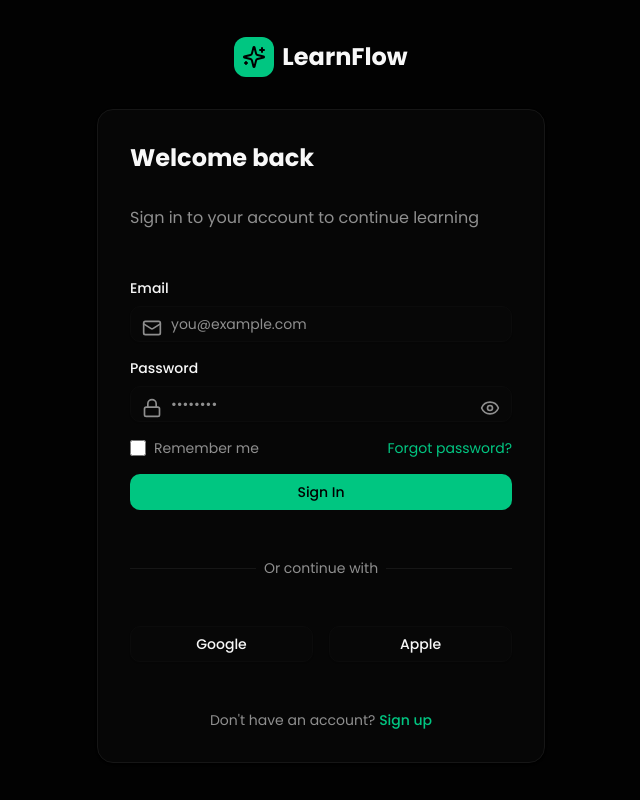
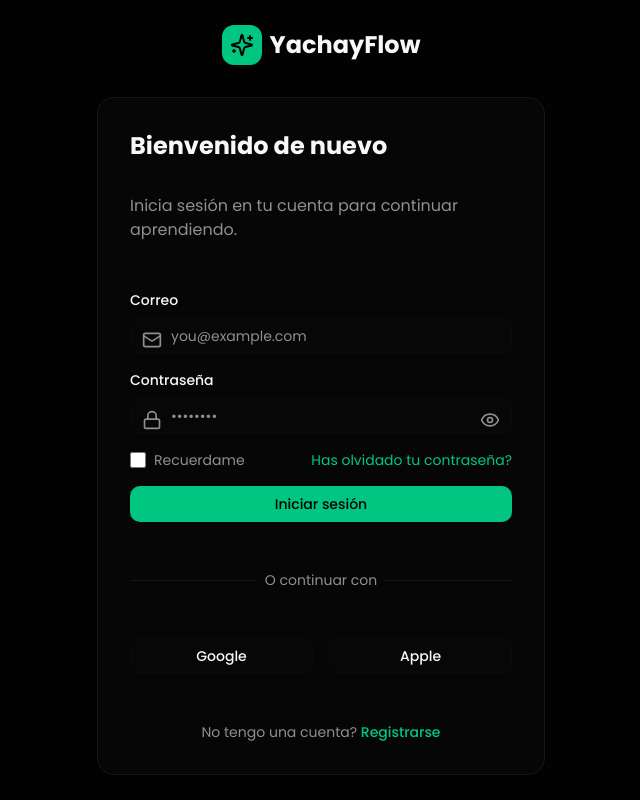
Before and after one commit to silverblade34/frontend-yachay, a Next.js app: page /login in a window 1280 px wide. Shown: the whole page, without its empty margins (319-959 px from the left). Built offline with nearby package versions, Linux system fonts and the light colour scheme.

Commit message:
fix: textos auth a espanol

```diff
--- a/src/app/(auth)/login/page.tsx
+++ b/src/app/(auth)/login/page.tsx
@@ -47,12 +47,12 @@ export default function LoginPage() {
           <div className="h-10 w-10 rounded-lg bg-accent flex items-center justify-center">
             <Sparkles className="h-6 w-6 text-accent-foreground" />
           </div>
-          <span className="text-2xl font-bold text-foreground">LearnFlow</span>
+          <span className="text-2xl font-bold text-foreground">YachayFlow</span>
         </div>
 
         <Card className="border-border bg-card p-8">
-          <h1 className="text-2xl font-bold mb-2">Welcome back</h1>
-          <p className="text-muted-foreground mb-6">Sign in to your account to continue learning</p>
+          <h1 className="text-2xl font-bold mb-2">Bienvenido de nuevo</h1>
+          <p className="text-muted-foreground mb-6">Inicia sesión en tu cuenta para continuar aprendiendo.</p>
 
           {error && (
             <div className="mb-4 p-3 bg-destructive/10 border border-destructive rounded-lg text-sm text-destructive">
@@ -62,7 +62,7 @@ export default function LoginPage() {
 
           <form onSubmit={handleSubmit} className="space-y-4">
             <div>
-              <Label htmlFor="email" className="text-sm font-medium mb-2 block">Email</Label>
+              <Label htmlFor="email" className="text-sm font-medium mb-2 block">Correo</Label>
               <div className="relative">
                 <Mail className="absolute left-3 top-3 h-5 w-5 text-muted-foreground pointer-events-none" />
                 <Input
@@ -77,7 +77,7 @@ export default function LoginPage() {
             </div>
 
             <div>
-              <Label htmlFor="password" className="text-sm font-medium mb-2 block">Password</Label>
+              <Label htmlFor="password" className="text-sm font-medium mb-2 block">Contraseña</Label>
               <div className="relative">
                 <Lock className="absolute left-3 top-3 h-5 w-5 text-muted-foreground pointer-events-none" />
                 <Input
@@ -101,9 +101,9 @@ export default function LoginPage() {
             <div className="flex items-center justify-between text-sm">
               <label className="flex items-center gap-2 cursor-pointer">
                 <input type="checkbox" className="rounded w-4 h-4 border-input" />
-                <span className="text-muted-foreground">Remember me</span>
+                <span className="text-muted-foreground">Recuerdame</span>
               </label>
-              <Link href="#" className="text-accent hover:text-accent/90">Forgot password?</Link>
+              <Link href="#" className="text-accent hover:text-accent/90">Has olvidado tu contraseña?</Link>
             </div>
 
             <Button
@@ -111,7 +111,7 @@ export default function LoginPage() {
               disabled={loading}
               className="w-full bg-accent text-accent-foreground hover:opacity-90"
             >
-              {loading ? 'Signing in...' : 'Sign In'}
+              {loading ? 'Iniciando...' : 'Iniciar sesión'}
             </Button>
           </form>
 
@@ -120,7 +120,7 @@ export default function LoginPage() {
               <div className="w-full border-t border-border"></div>
             </div>
             <div className="relative flex justify-center text-sm">
-              <span className="bg-card px-2 text-muted-foreground">Or continue with</span>
+              <span className="bg-card px-2 text-muted-foreground">O continuar con</span>
             </div>
           </div>
 
@@ -130,9 +130,9 @@ export default function LoginPage() {
           </div>
 
           <p className="text-center text-sm text-muted-foreground mt-6">
-            Don't have an account?{' '}
+            No tengo una cuenta?{' '}
             <Link href="/register" className="text-accent hover:text-accent/90 font-medium">
-              Sign up
+              Registrarse
             </Link>
           </p>
         </Card>
--- a/src/app/(dashboard)/dashboard/page.tsx
+++ b/src/app/(dashboard)/dashboard/page.tsx
@@ -28,7 +28,7 @@ export default function DashboardPage() {
         <div className="mb-12">
           <div className="flex flex-col sm:flex-row items-start sm:items-center justify-between gap-4">
             <div>
-              <h1 className="text-4xl font-bold mb-2">Welcome back, Learner!</h1>
+              <h1 className="text-4xl font-bold mb-2">Bienvenido de nuevo, Aprendiz!</h1>
               <p className="text-muted-foreground">Your daily quest awaits</p>
             </div>
             <div className="flex items-center gap-2 bg-accent/20 px-4 py-2 rounded-lg">
```
